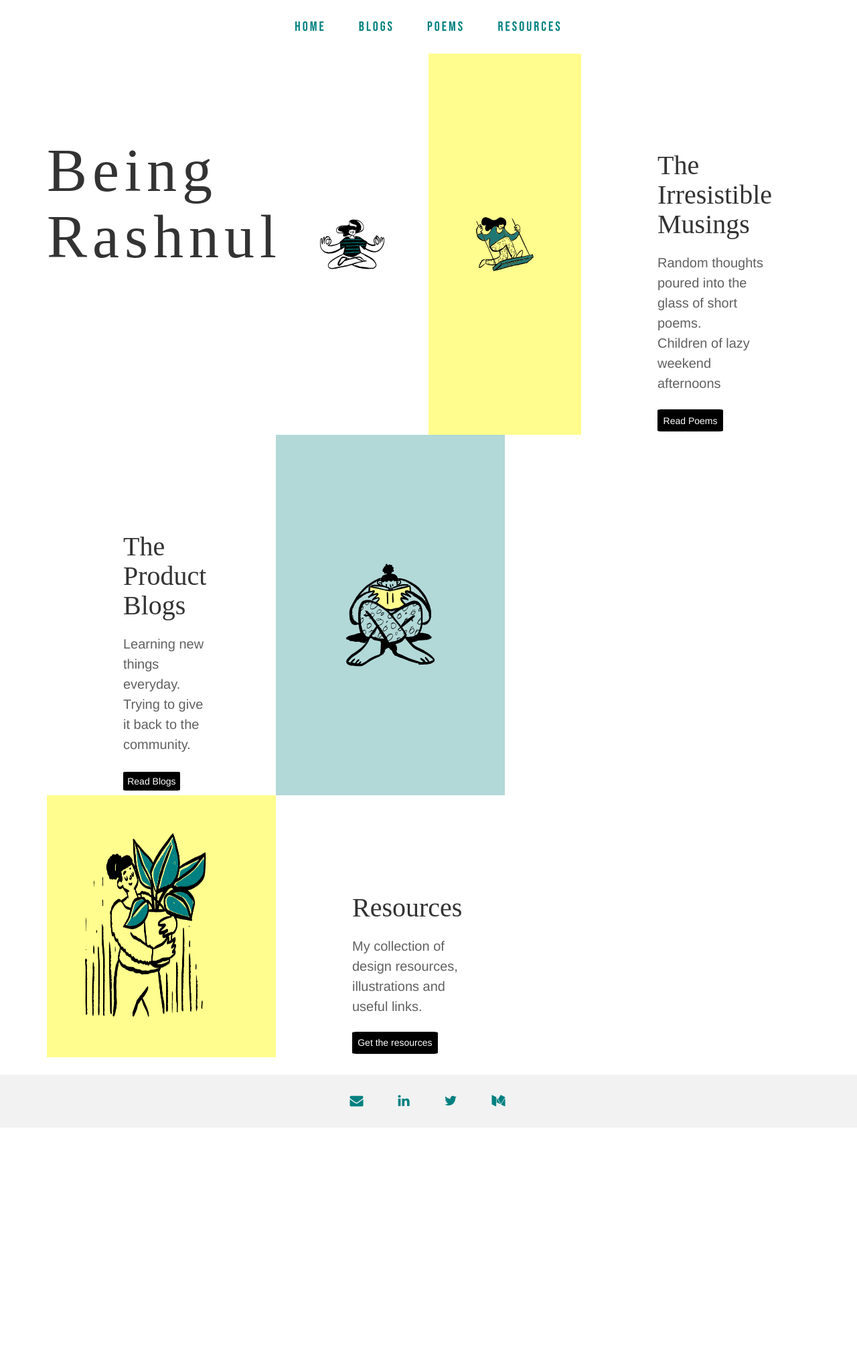
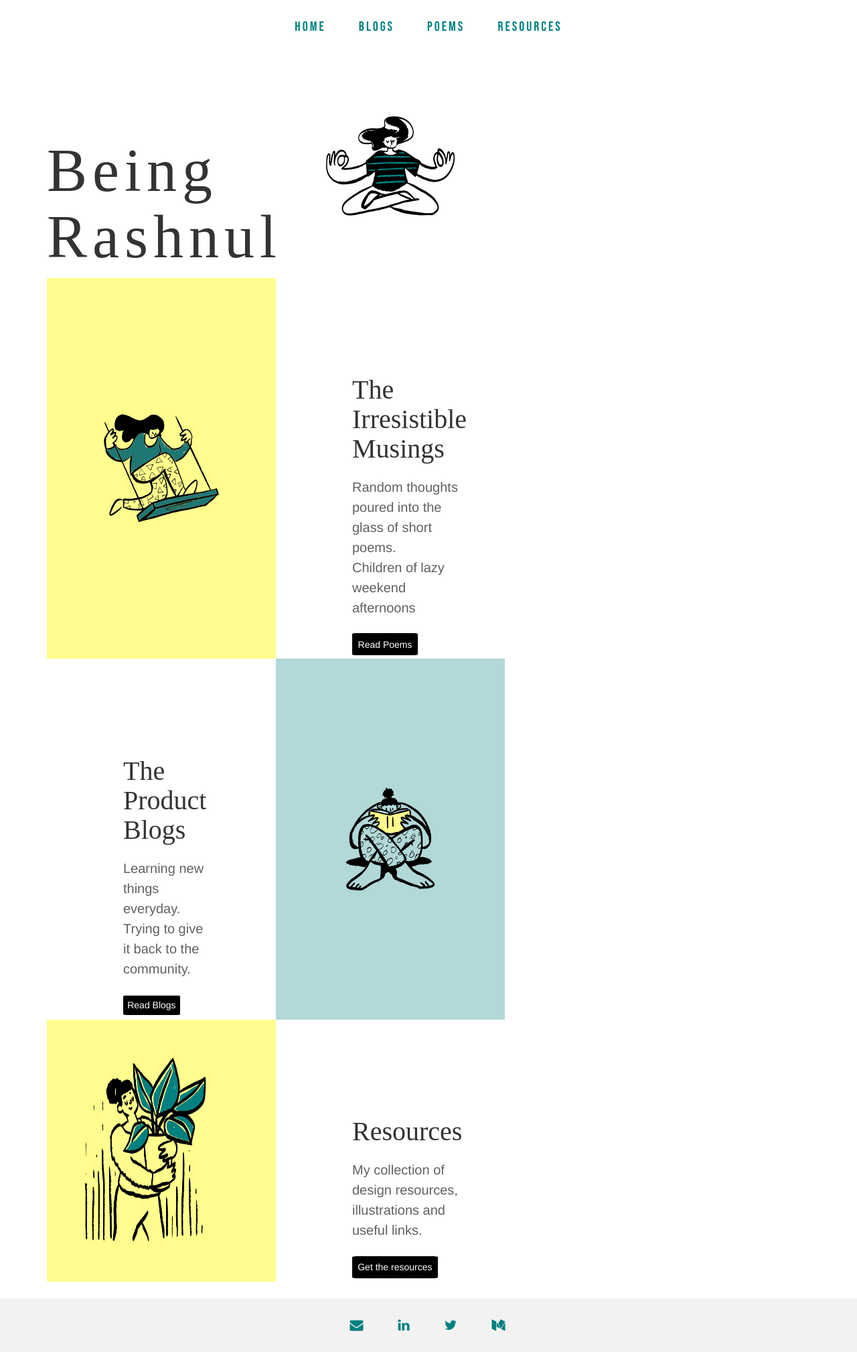
Before and after one commit to Rashmihere/Rashmihere.github.io, a Jekyll site: the page index.html, which Jekyll copies as it is, in a window 1280 px wide. Shown: the whole page at 67% size. Built offline with Jekyll 4.4.1, drawn with Linux system fonts in a browser that asks for light colours; some web fonts are replaced; before the commit the page ends 1683 px from its top, so only the background shows below that.

Commit message:
undo changes

```diff
--- a/index.html
+++ b/index.html
@@ -68,13 +68,13 @@
          <div class = "img-section" style = "background-color: white" style ="float:right">
             <img class = "image" src ="svg/MeditatingDoodle.svg"  > </img>
      </div>
+</div>
 
 
-
-    <!-- <div class = "wrapper"></div> -->
+    <div class = "wrapper"></div>
 
 
-
+         <div class = "container">
            <div class = "img-section" style = "background-color: #fffd8d">
                   <img class = "image" src ="svg/SwingingDoodle.svg"  > </img>
            </div>
```
